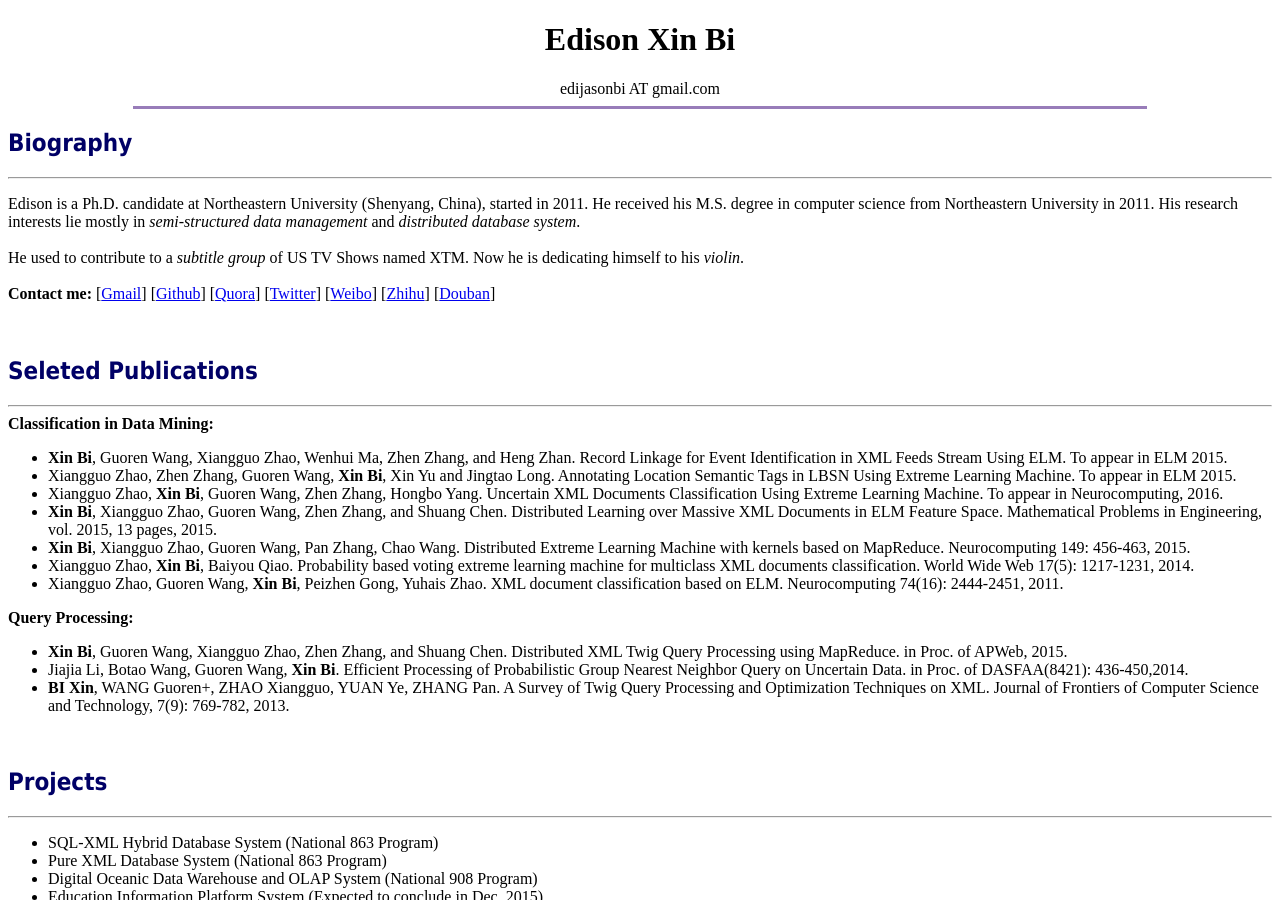
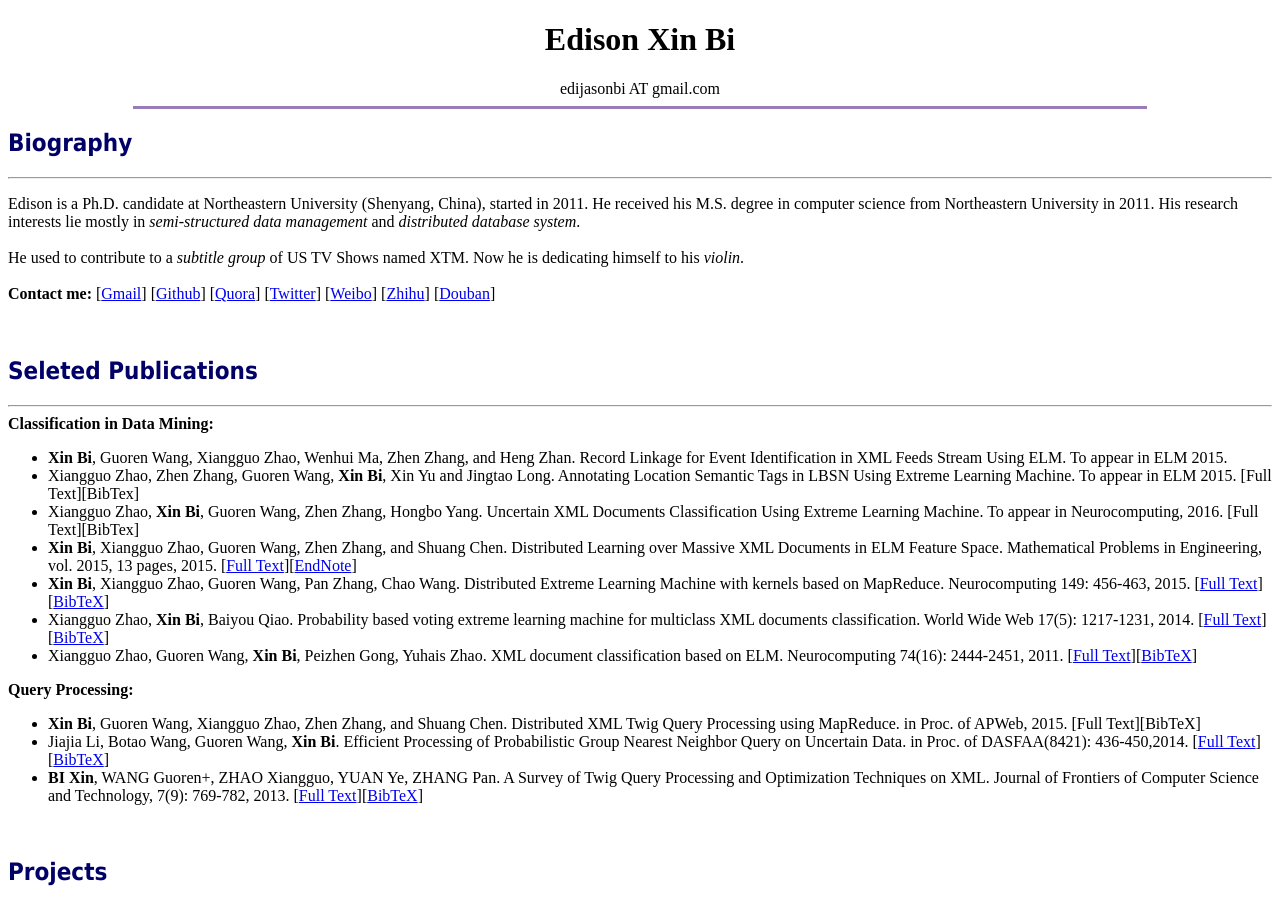
Before and after one commit to deepminingneu/edijason.github.io, a Jekyll site: the page index.html, which Jekyll copies as it is, in a window 1280 px wide and 900 px high. Built offline with Jekyll 4.4.1, drawn with Linux system fonts in a browser that asks for light colours.

Commit message:
index update

```diff
--- a/index.html
+++ b/index.html
@@ -57,20 +57,18 @@
   	<li><strong>Xin Bi</strong>, Guoren Wang, Xiangguo Zhao, Wenhui Ma,
   	  Zhen Zhang, and Heng Zhan. Record Linkage for Event Identification in XML
     Feeds Stream Using ELM. To appear in ELM 2015.</li>
-  	<li>Xiangguo Zhao, Zhen Zhang, Guoren Wang, <strong>Xin Bi</strong>, Xin Yu and Jingtao Long. Annotating Location Semantic Tags in LBSN Using Extreme Learning Machine. To appear in ELM 2015.</li>
-  	<li>Xiangguo Zhao, <strong>Xin Bi</strong>, Guoren Wang, Zhen Zhang, Hongbo Yang. Uncertain XML Documents Classification Using Extreme Learning
-    Machine. To appear in Neurocomputing, 2016.</li>
-
-  	<li><strong>Xin Bi</strong>, Xiangguo Zhao, Guoren Wang, Zhen Zhang, and Shuang Chen. Distributed Learning over Massive XML Documents in ELM Feature Space. Mathematical Problems in Engineering, vol. 2015, 13 pages, 2015.</li>
-  	<li><strong>Xin Bi</strong>, Xiangguo Zhao, Guoren Wang, Pan Zhang, Chao Wang. Distributed Extreme Learning Machine with kernels based on MapReduce. Neurocomputing 149: 456-463, 2015.</li>
-	<li>Xiangguo Zhao, <strong>Xin Bi</strong>, Baiyou Qiao. Probability based voting extreme learning machine for multiclass XML documents classification. World Wide Web 17(5): 1217-1231, 2014.</li>
-	<li>Xiangguo Zhao, Guoren Wang, <strong>Xin Bi</strong>, Peizhen Gong, Yuhais Zhao. XML document classification based on ELM. Neurocomputing 74(16): 2444-2451, 2011.</li>
+  	<li>Xiangguo Zhao, Zhen Zhang, Guoren Wang, <strong>Xin Bi</strong>, Xin Yu and Jingtao Long. Annotating Location Semantic Tags in LBSN Using Extreme Learning Machine. To appear in ELM 2015. [Full Text][BibTex]</li>
+  	<li>Xiangguo Zhao, <strong>Xin Bi</strong>, Guoren Wang, Zhen Zhang, Hongbo Yang. Uncertain XML Documents Classification Using Extreme Learning Machine. To appear in Neurocomputing, 2016. [Full Text][BibTex]</li>
+  	<li><strong>Xin Bi</strong>, Xiangguo Zhao, Guoren Wang, Zhen Zhang, and Shuang Chen. Distributed Learning over Massive XML Documents in ELM Feature Space. Mathematical Problems in Engineering, vol. 2015, 13 pages, 2015. [<a href="http://downloads.hindawi.com/journals/mpe/2015/923097.pdf">Full Text</a>][<a href="http://files.hindawi.com/journals/mpe/2015/923097.enw">EndNote</a>]</li>
+  	<li><strong>Xin Bi</strong>, Xiangguo Zhao, Guoren Wang, Pan Zhang, Chao Wang. Distributed Extreme Learning Machine with kernels based on MapReduce. Neurocomputing 149: 456-463, 2015. [<a href="http://www.sciencedirect.com/science/article/pii/S0925231214011473/pdfft?md5=1a61398987e82e51bf5bb3030d622e54&pid=1-s2.0-S0925231214011473-main.pdf">Full Text</a>][<a href="http://dblp.uni-trier.de/rec/bibtex/journals/ijon/BiZWZW15">BibTeX</a>]</li>
+	<li>Xiangguo Zhao, <strong>Xin Bi</strong>, Baiyou Qiao. Probability based voting extreme learning machine for multiclass XML documents classification. World Wide Web 17(5): 1217-1231, 2014. [<a href="http://link.springer.com/content/pdf/10.1007%2Fs11280-013-0230-8.pdf">Full Text</a>][<a href="http://link.springer.com/export-citation/article/10.1007/s11280-013-0230-8.bib">BibTeX</a>]</li>
+	<li>Xiangguo Zhao, Guoren Wang, <strong>Xin Bi</strong>, Peizhen Gong, Yuhais Zhao. XML document classification based on ELM. Neurocomputing 74(16): 2444-2451, 2011. [<a href="http://ac.els-cdn.com/S0925231211002529/1-s2.0-S0925231211002529-main.pdf?_tid=7bfe2a8a-4e55-11e5-8be9-00000aacb360&acdnat=1440856656_fe2795690d84dd160c4e5ab0895f2afd">Full Text</a>][<a href="http://dblp.uni-trier.de/rec/bibtex/journals/ijon/ZhaoWBGZ11">BibTeX</a>]</li>
 </ul>
 <strong>Query Processing:</strong>
 <ul>
-	<li><strong>Xin Bi</strong>, Guoren Wang, Xiangguo Zhao, Zhen Zhang, and Shuang Chen. Distributed XML Twig Query Processing using MapReduce. in Proc. of APWeb, 2015.</li>
-	<li>Jiajia Li, Botao Wang, Guoren Wang, <strong>Xin Bi</strong>. Efficient Processing of Probabilistic Group Nearest Neighbor Query on Uncertain Data. in Proc. of DASFAA(8421): 436-450,2014.</li>
-  	<li><strong>BI Xin</strong>, WANG Guoren+, ZHAO Xiangguo, YUAN Ye, ZHANG Pan. A Survey of Twig Query Processing and Optimization Techniques on XML. Journal of Frontiers of Computer Science and Technology, 7(9): 769-782, 2013.</li>
+	<li><strong>Xin Bi</strong>, Guoren Wang, Xiangguo Zhao, Zhen Zhang, and Shuang Chen. Distributed XML Twig Query Processing using MapReduce. in Proc. of APWeb, 2015. [Full Text][BibTeX]</li>
+	<li>Jiajia Li, Botao Wang, Guoren Wang, <strong>Xin Bi</strong>. Efficient Processing of Probabilistic Group Nearest Neighbor Query on Uncertain Data. in Proc. of DASFAA(8421): 436-450,2014. [<a href="http://link.springer.com/content/pdf/10.1007%2F978-3-319-05810-8_29.pdf">Full Text</a>][<a href="http://link.springer.com/export-citation/chapter/10.1007/978-3-319-05810-8_29.bib">BibTeX</a>]</li>
+  	<li><strong>BI Xin</strong>, WANG Guoren+, ZHAO Xiangguo, YUAN Ye, ZHANG Pan. A Survey of Twig Query Processing and Optimization Techniques on XML. Journal of Frontiers of Computer Science and Technology, 7(9): 769-782, 2013. [<a href="http://fcst.ceaj.org/EN/article/downloadArticleFile.do?attachType=PDF&id=657">Full Text</a>][<a href="http://fcst.ceaj.org/EN/article/getTxtFile.do?fileType=BibTeX&id=657">BibTeX</a>]</li>
 </ul>
 <p>&nbsp;</p>
 
```
